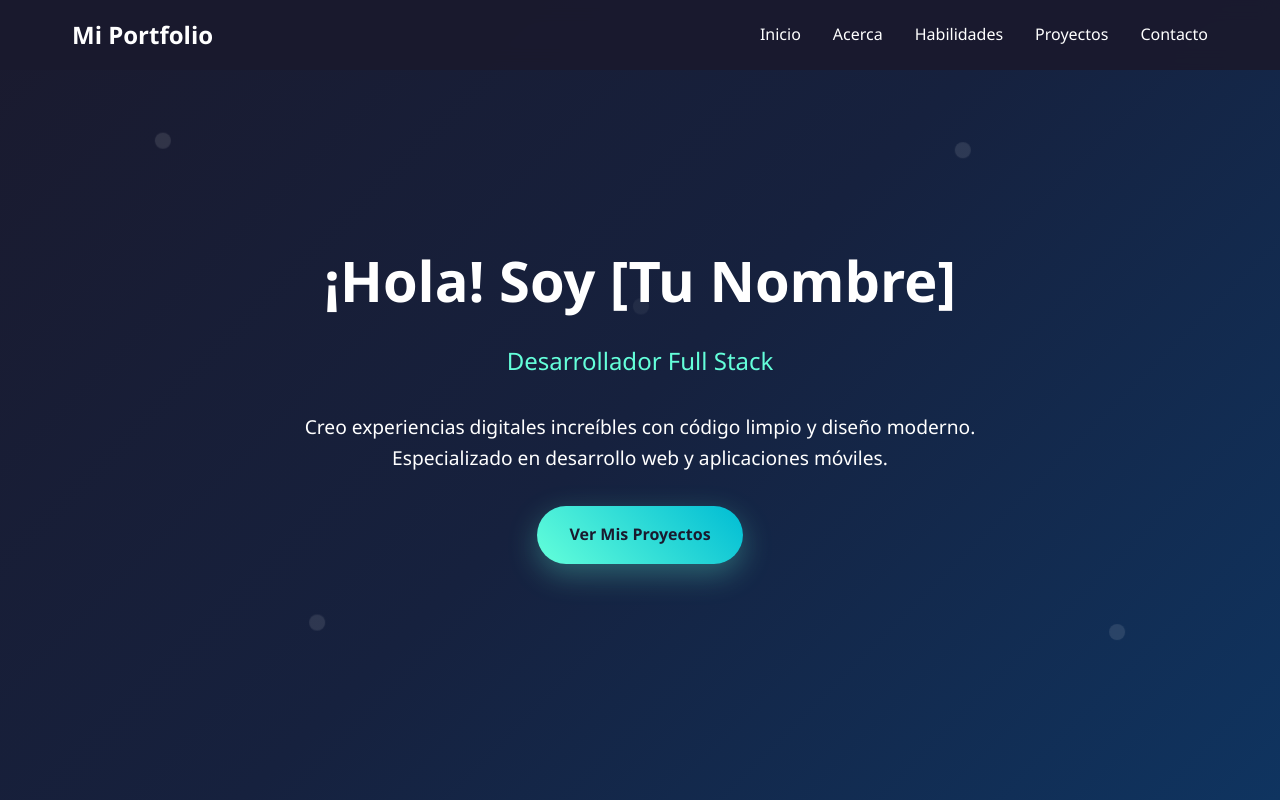
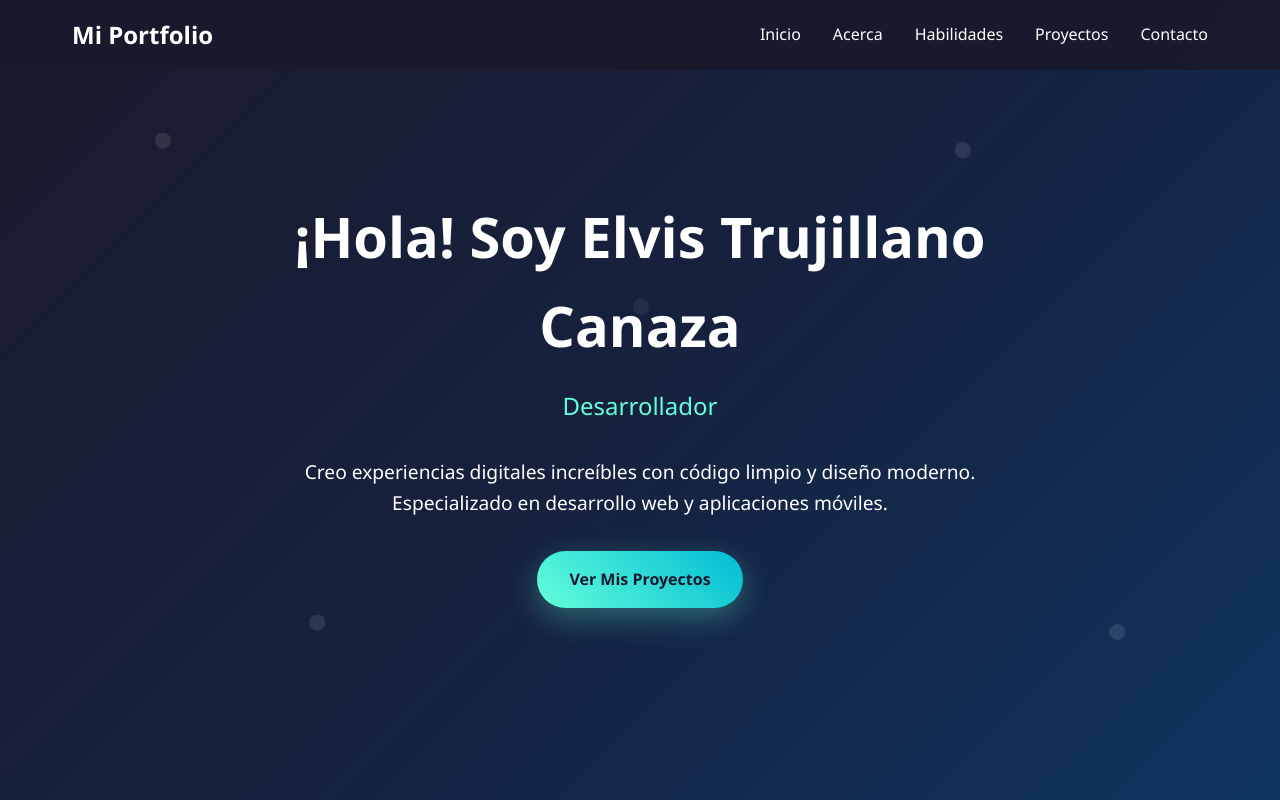
Before and after one commit to Mckendo2/tu-usuario.github.io, a plain HTML site: page index.html in a window 1280 px wide. Shown: the top 800 px of the page. Drawn offline with Linux system fonts and the light colour scheme.

Commit message:
Update index.html
nombrexd

```diff
--- a/index.html
+++ b/index.html
@@ -443,8 +443,8 @@
     <!-- Hero Section -->
     <section id="home" class="hero">
         <div class="hero-content">
-            <h1>¡Hola! Soy [Tu Nombre]</h1>
-            <p class="subtitle">Desarrollador Full Stack</p>
+            <h1>¡Hola! Soy Elvis Trujillano Canaza</h1>
+            <p class="subtitle">Desarrollador</p>
             <p>Creo experiencias digitales increíbles con código limpio y diseño moderno. Especializado en desarrollo web y aplicaciones móviles.</p>
             <a href="#projects" class="cta-button">Ver Mis Proyectos</a>
         </div>
```
